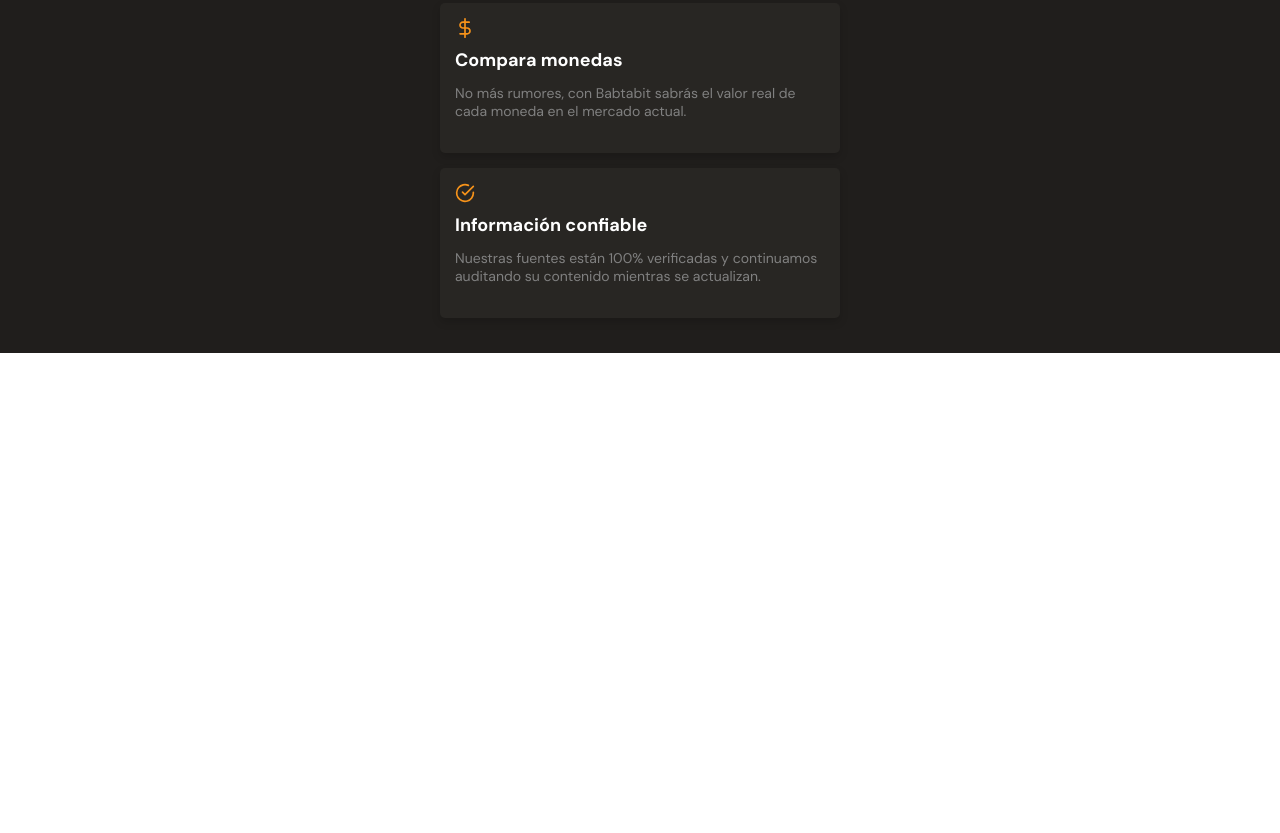
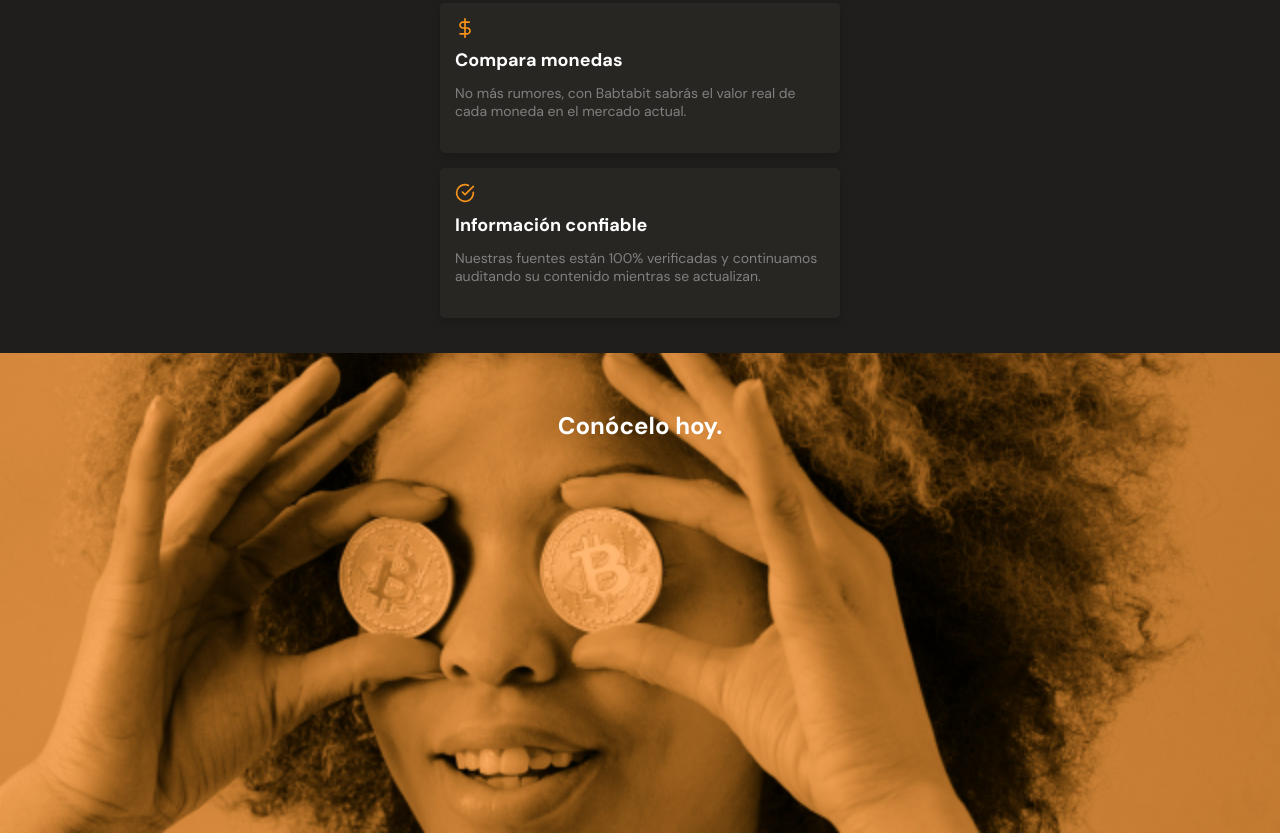
Before and after one commit to Jisbel/ResponsiveDesing-MobileFirst, a plain HTML site: page index.html in a window 1280 px wide. Shown: the part 1997-2830 px from the top of the page. Before the commit the page ends 2350 px from the top, so only its background shows below. Drawn offline with Linux system fonts and the light colour scheme.

Commit message:
finished the image section

```diff
--- a/index.html
+++ b/index.html
@@ -120,7 +120,9 @@
                 </article>
             </section>
         </section>
-        <section></section>
+        <section class="bitcoin-img-container">
+            <h2 >Conócelo hoy.</h2>
+        </section>
         <section></section>
     </main>
     <footer></footer>
--- a/styles.css
+++ b/styles.css
@@ -350,3 +350,20 @@
     line-height: 1.8rem;
     color: #808080;
 }
+.bitcoin-img-container{
+  width: 100%;
+  min-width: 320px;
+  height: 60vh;
+  background-image: url(./assets/img/bitcoinbaby2x.jpg);
+  background-size: cover;
+  background-position: center;
+  background-repeat: no-repeat;
+  text-align: center;
+}
+.bitcoin-img-container h2 {
+  padding-top: 60px;
+  font-size: 2.4rem;
+  font-weight: bold;
+  line-height: 2.6rem;
+  color: var(--just-white);
+}
```
